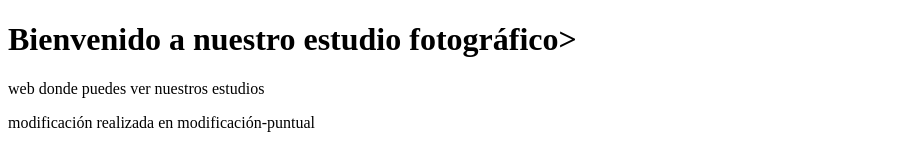
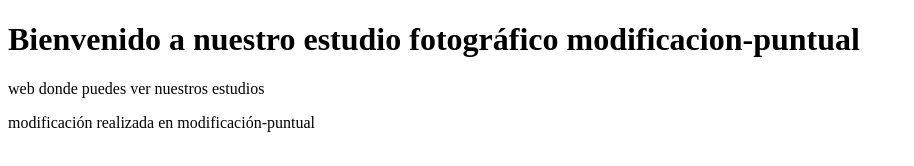
Before and after one commit to velazio/pagina-web, a plain HTML site: page index.html in a window 1280 px wide. Shown: the whole page, without its empty margins (0-914 px from the left). Drawn offline with Linux system fonts and the light colour scheme.

Commit message:
modificación en rama modificación puntual

```diff
--- a/index.html
+++ b/index.html
@@ -5,7 +5,7 @@
         <title>estudio fotográfico fotocol2000</title>
     </head>
     <body>
-        <h1>Bienvenido a nuestro estudio fotográfico></h1>
+        <h1>Bienvenido a nuestro estudio fotográfico modificacion-puntual</h1>
             <p>web donde puedes ver nuestros estudios</p>
         <p>modificación realizada en modificación-puntual</p>
     </body>
```
